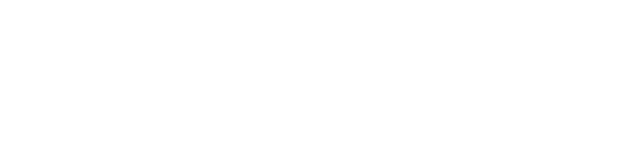
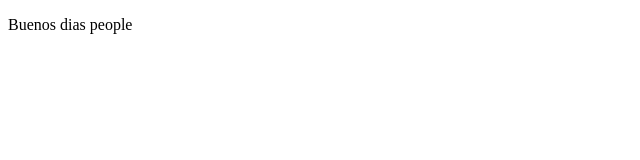
Before and after one commit to gabrielbari/ComienzodeproyectosGit, a plain HTML site: page index.html in a window 1280 px wide. Shown: the whole page, without its empty margins (0-640 px from the left). Drawn offline with Linux system fonts and the light colour scheme.

Commit message:
agregado parrafo 1

```diff
--- a/index.html
+++ b/index.html
@@ -6,5 +6,6 @@
 </head>
 <body>
 
+<p>Buenos dias people</p>
 </body>
 </html>
```
